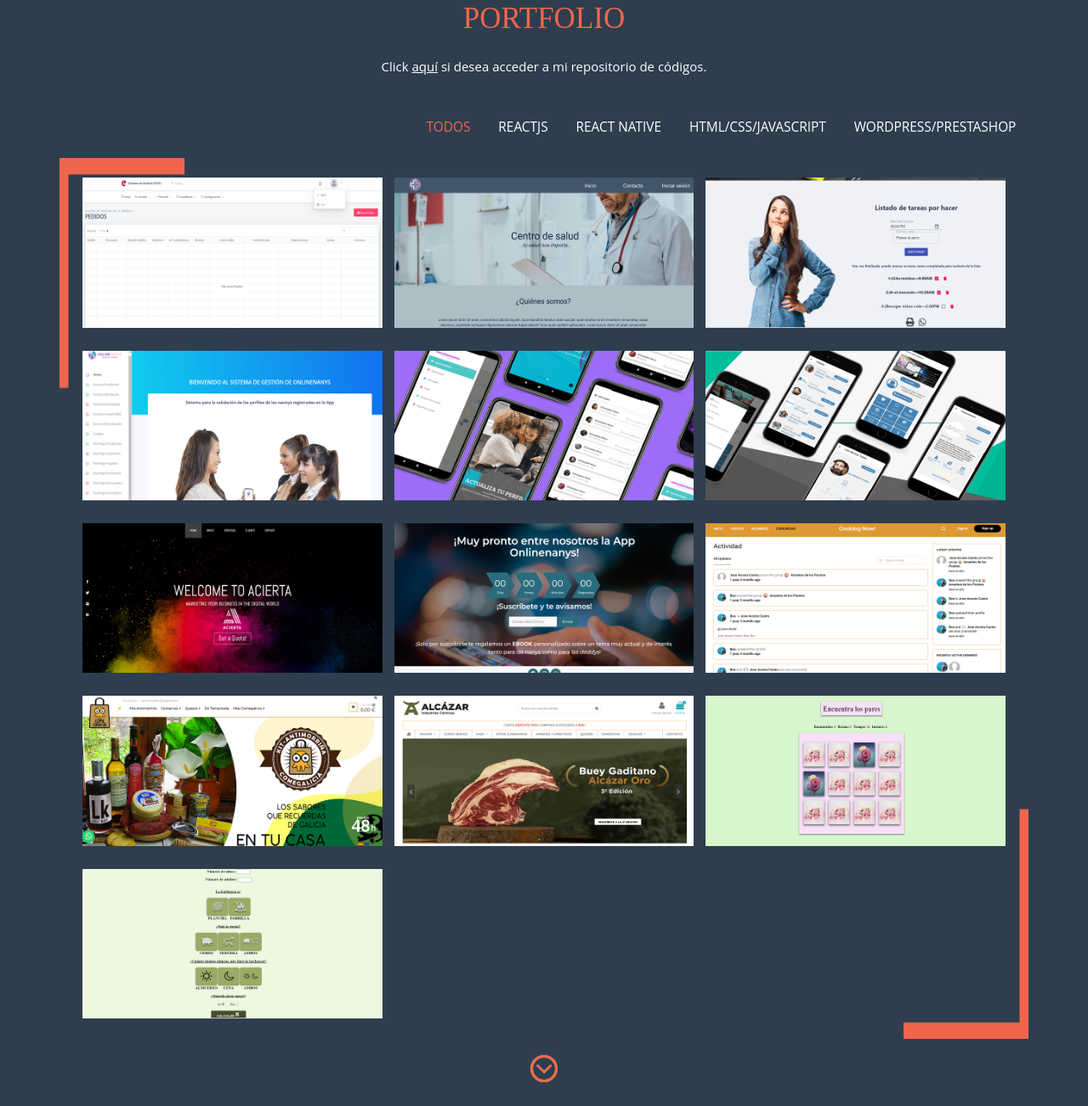
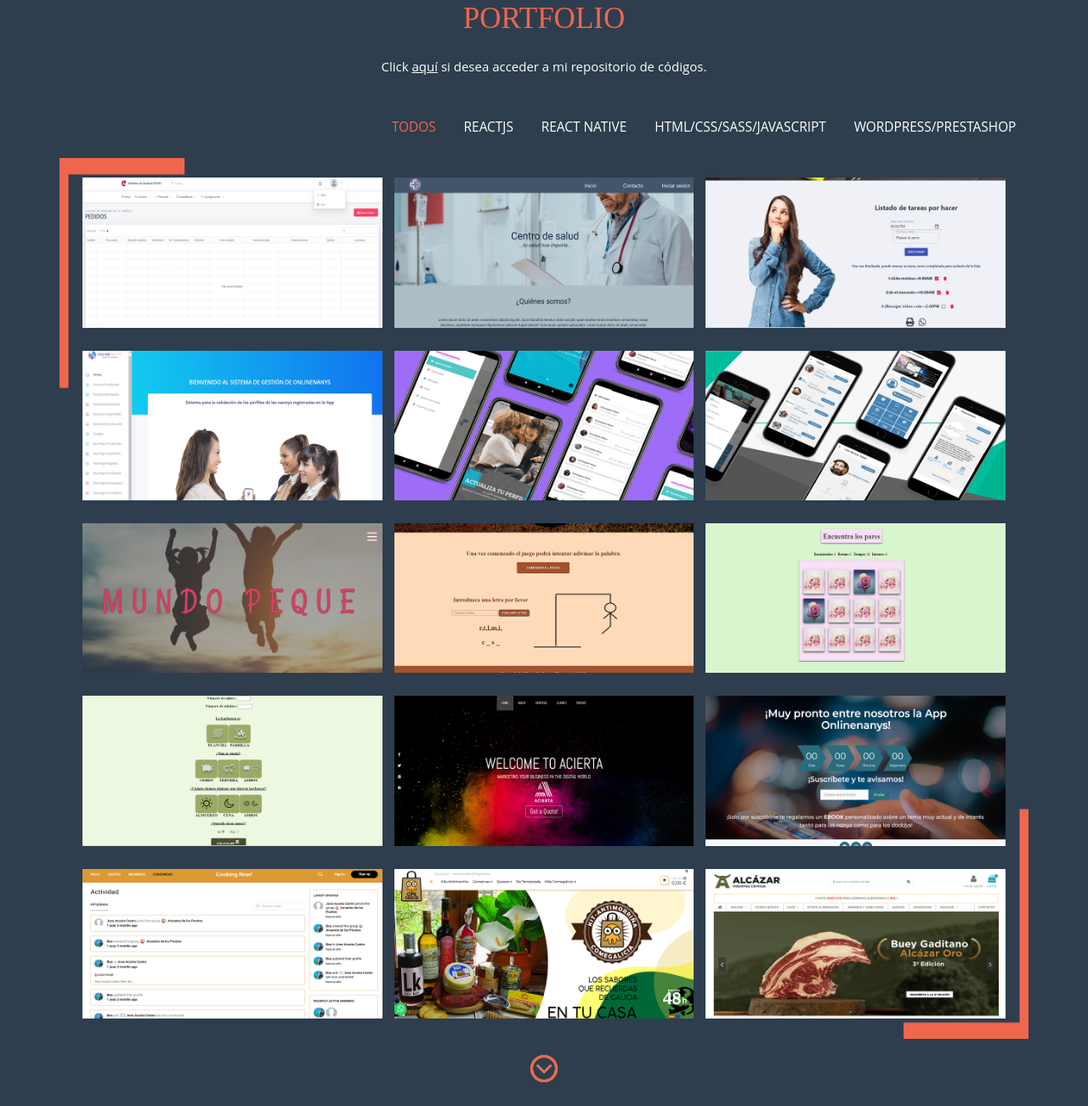
Before and after one commit to bealazo/portfolio, a plain HTML site: page index.html in a window 1280 px wide. Shown: the part 1318-2620 px from the top of the page at 85% size. Drawn offline with nearby package versions, Linux system fonts and the light colour scheme.

Commit message:
projects added to portfolio

```diff
--- a/index.html
+++ b/index.html
@@ -252,7 +252,7 @@
 									  <li class="resp-tab-item" aria-controls="tab_item-0" role="tab"><span>Todos</span></li>
 									  <li class="resp-tab-item" aria-controls="tab_item-1" role="tab"><span>Reactjs</span></li>
 									  <li class="resp-tab-item" aria-controls="tab_item-2" role="tab"><span>React Native</span></li>
-									  <li class="resp-tab-item" aria-controls="tab_item-3" role="tab"><span>Html/Css/Javascript</span></li>
+									  <li class="resp-tab-item" aria-controls="tab_item-3" role="tab"><span>Html/Css/Sass/Javascript</span></li>
 									  <li class="resp-tab-item" aria-controls="tab_item-4" role="tab"><span>Wordpress/Prestashop</span></li>
 									  <div class="clearfix"></div>
 								  </ul>
@@ -300,6 +300,33 @@
 
 													</div>
 													<div class="col-xs-4 img-top grid_box">
+														<a href="https://github.com/bealazo/mundo-peque" target="_blank" title="Mundo peque">
+															  <img src="images/pic-15.png" class="img-responsive" alt="">
+
+														</a>
+
+													</div>
+													<div class="col-xs-4 img-top grid_box">
+														<a href="https://github.com/bealazo/adivina-palabra" target="_blank" title="Juego del ahorcado">
+															  <img src="images/pic-16.png" class="img-responsive" alt="">
+
+														</a>
+
+													</div>
+													<div class="col-xs-4 img-top grid_box">
+														<a href="https://github.com/bealazo/juego-cartas-pares" target="_blank" title="Juego de pares">
+															  <img src="images/pic-6.png" class="img-responsive" alt="">
+
+														</a>
+
+													</div>
+													<div class="col-xs-4 img-top grid_box">
+														<a href="https://github.com/bealazo/calculadora-de-barbacoa" target="_blank"  title="Calculadora de barbacoa para tienda online Cárnicas el Álcazar">
+															  <img src="images/pic-7.png" class="img-responsive" alt="">
+														</a>
+
+													</div>
+													<div class="col-xs-4 img-top grid_box">
 														<a href="https://www.acierta.co.uk/"  target="_blank" title="Sitio web institucional para empresa de marketing digital Acierta">
 															  <img src="images/pic-8.png" class="img-responsive" alt="">
 
@@ -329,19 +356,6 @@
 															  <img src="images/pic-13.png" class="img-responsive" alt="">
 
 														</a>
-													</div>
-													<div class="col-xs-4 img-top grid_box">
-														<a href="https://github.com/bealazo/juego-cartas-pares" target="_blank" title="Juego de pares">
-															  <img src="images/pic-6.png" class="img-responsive" alt="">
-
-														</a>
-
-													</div>
-													<div class="col-xs-4 img-top grid_box">
-														<a href="https://github.com/bealazo/calculadora-de-barbacoa" target="_blank"  title="Calculadora de barbacoa para tienda online Cárnicas el Álcazar">
-															  <img src="images/pic-7.png" class="img-responsive" alt="">
-														</a>
-
 													</div>
 
 													<div class="clearfix"></div>
@@ -401,6 +415,20 @@
 										</div>
 										<div class="tab-1 resp-tab-content" aria-labelledby="tab_item-3">
 											<div class="tab_img">
+												<div class="col-xs-4 img-top grid_box">
+													<a href="https://github.com/bealazo/mundo-peque" target="_blank" title="Mundo peque">
+														  <img src="images/pic-15.png" class="img-responsive" alt="">
+
+													</a>
+
+												</div>
+												<div class="col-xs-4 img-top grid_box">
+													<a href="https://github.com/bealazo/adivina-palabra" target="_blank" title="Juego del ahorcado">
+														  <img src="images/pic-16.png" class="img-responsive" alt="">
+
+													</a>
+
+												</div>
 												<div class="col-xs-4 img-top grid_box">
 													<a href="https://github.com/bealazo/juego-cartas-pares" target="_blank" title="Juego de pares">
 														  <img src="images/pic-6.png" class="img-responsive" alt="">
```
Also changed, not shown: images/pic-15.png (added), images/pic-16.png (added).
